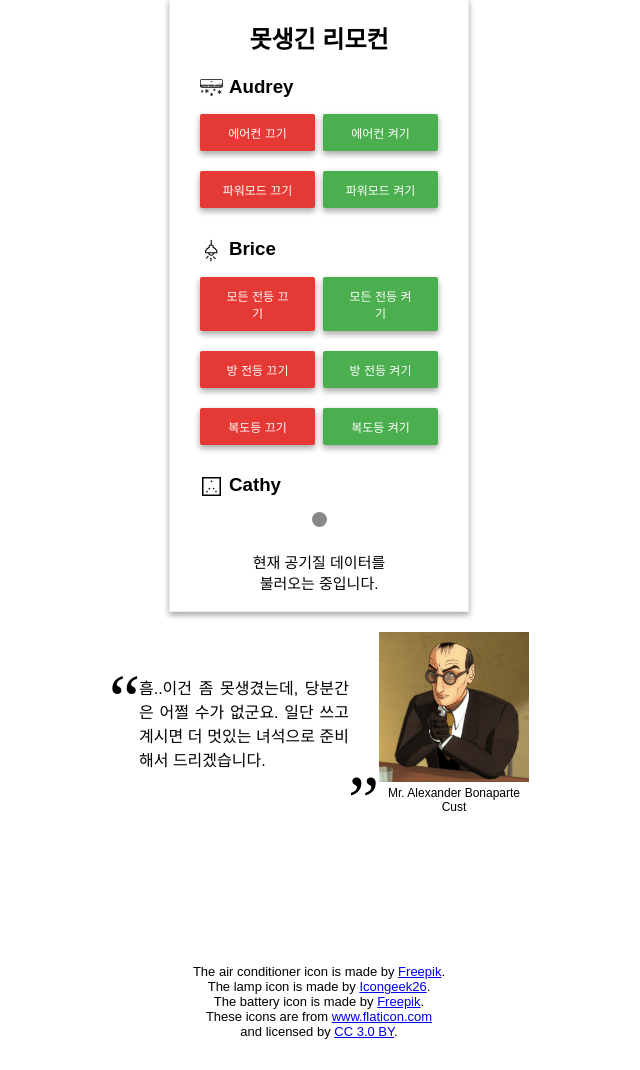
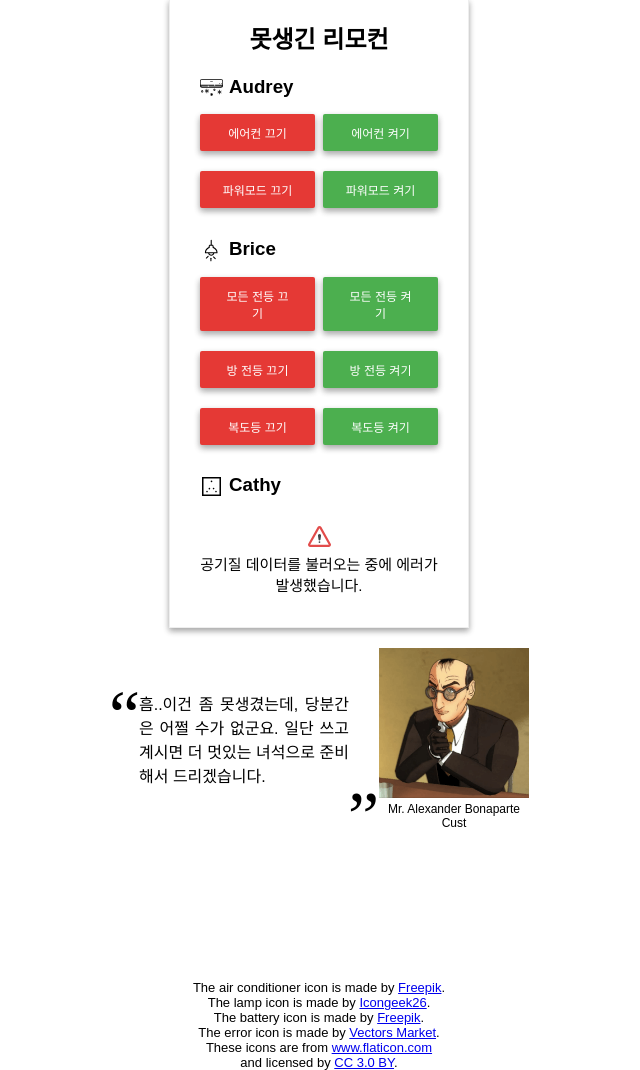
Before and after one commit to ybbarng/Alexander-Bonaparte-Cust, a Python web app: template abcust/templates/remote-controller.html in a window 1280 px wide. Shown: the part 21-1091 px from the top of the page, without its empty margins (321-961 px from the left). Before the commit the page ends 1060 px from the top, so only its background shows below. Run offline with Jinja, Linux system fonts and the light colour scheme; the template is opened without the code that fills it, so the values that code supplies are empty.

Commit message:
로딩 실패시 에러 아이콘 추가

```diff
--- a/abcust/templates/remote-controller.html
+++ b/abcust/templates/remote-controller.html
@@ -53,7 +53,17 @@
         #cathy-loading {
             font-size: 15px;
             text-align: center;
-            padding: 8px 0;
+            padding: 8px 0 22px 0;
+        }
+        #cathy-error {
+            font-size: 15px;
+            text-align: center;
+            padding: 22px 0;
+            display: none;
+        }
+        #cathy-error .icon {
+            margin-bottom: 5px;
+            margin-right: 0px;
         }
         #cathy-data {
             display: none;
@@ -308,6 +318,12 @@
                     현재 공기질 데이터를<br> 불러오는 중입니다.
                 </div>
             </div>
+            <div id="cathy-error">
+                <img class="icon warning" alt="에러" src="{{ url_for('static', filename='remote-controller/icon/warning.svg') }}"/>
+                <div>
+                    공기질 데이터를 불러오는 중에 에러가 발생했습니다.
+                </div>
+            </div>
             <div id="cathy-data">
                 <div class="data-head-wrapper">
                     <div class="data major">
@@ -358,6 +374,7 @@
             The air conditioner icon is made by <a href="https://www.freepik.com" title="Freepik" target="_blank" rel="noopener">Freepik</a>.<br>
             The lamp icon is made by <a href="https://www.flaticon.com/authors/icongeek26" title="Icongeek26" target="_blank" rel="noopener">Icongeek26</a>.<br>
             The battery icon is made by <a href="https://www.freepik.com/" title="Freepik">Freepik</a>.<br>
+            The error icon is made by <a href="https://www.flaticon.com/authors/vectors-market" title="Vectors Market">Vectors Market</a>.<br>
             These icons are from <a href="https://www.flaticon.com/" title="Flaticon" target="_blank" rel="noopener">www.flaticon.com</a><br>
             and licensed by <a href="http://creativecommons.org/licenses/by/3.0/" title="Creative Commons BY 3.0" target="_blank" rel="noopener">CC 3.0 BY</a>.
         </div>
@@ -427,7 +444,12 @@
                 setData('voc', score.voc);
                 setData('pm25', score.pm25);
                 getElement('cathy-loading').style.display = 'none';
+                getElement('cathy-error').style.display = 'none';
                 getElement('cathy-data').style.display = 'inherit';
+            }).catch(function(error) {
+                getElement('cathy-loading').style.display = 'none';
+                getElement('cathy-error').style.display = 'inherit';
+                getElement('cathy-data').style.display = 'none';
             });
         }
 
```
Also changed, not shown: abcust/static/remote-controller/icon/warning.svg (added).
